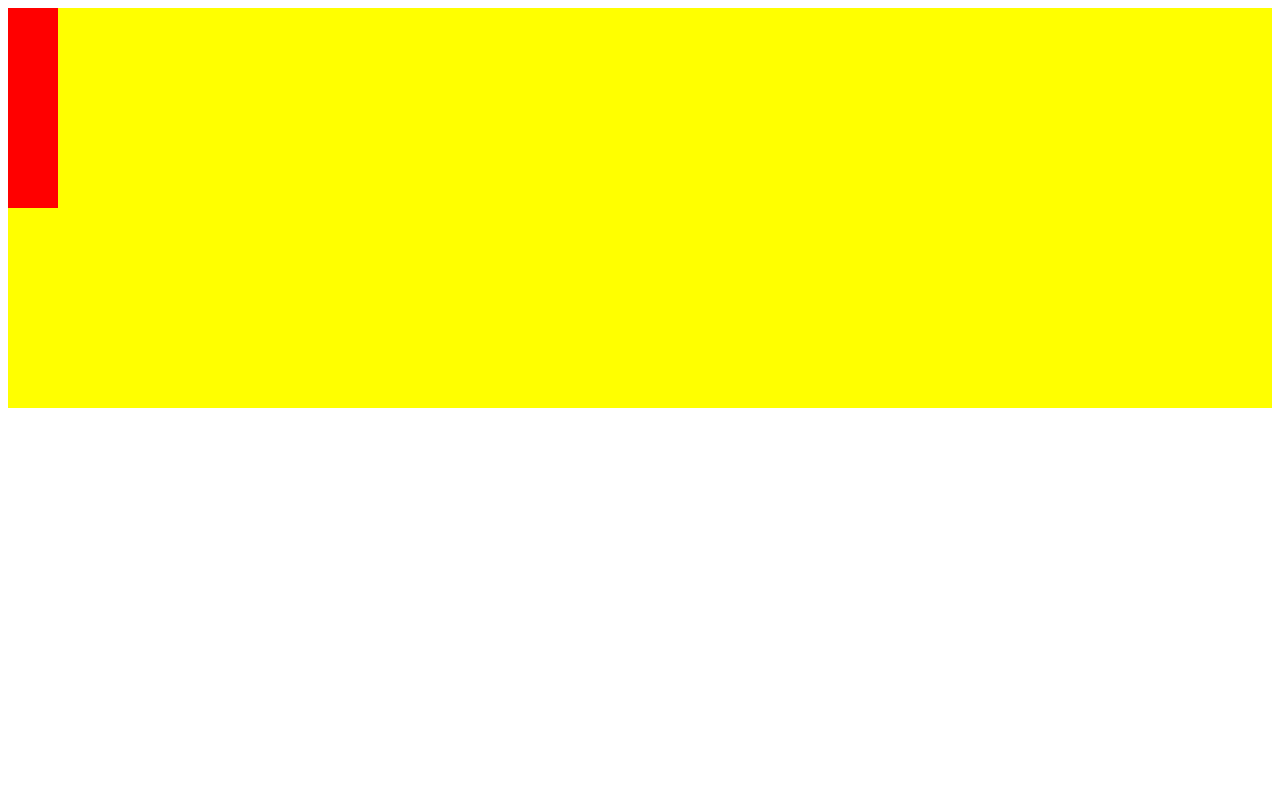
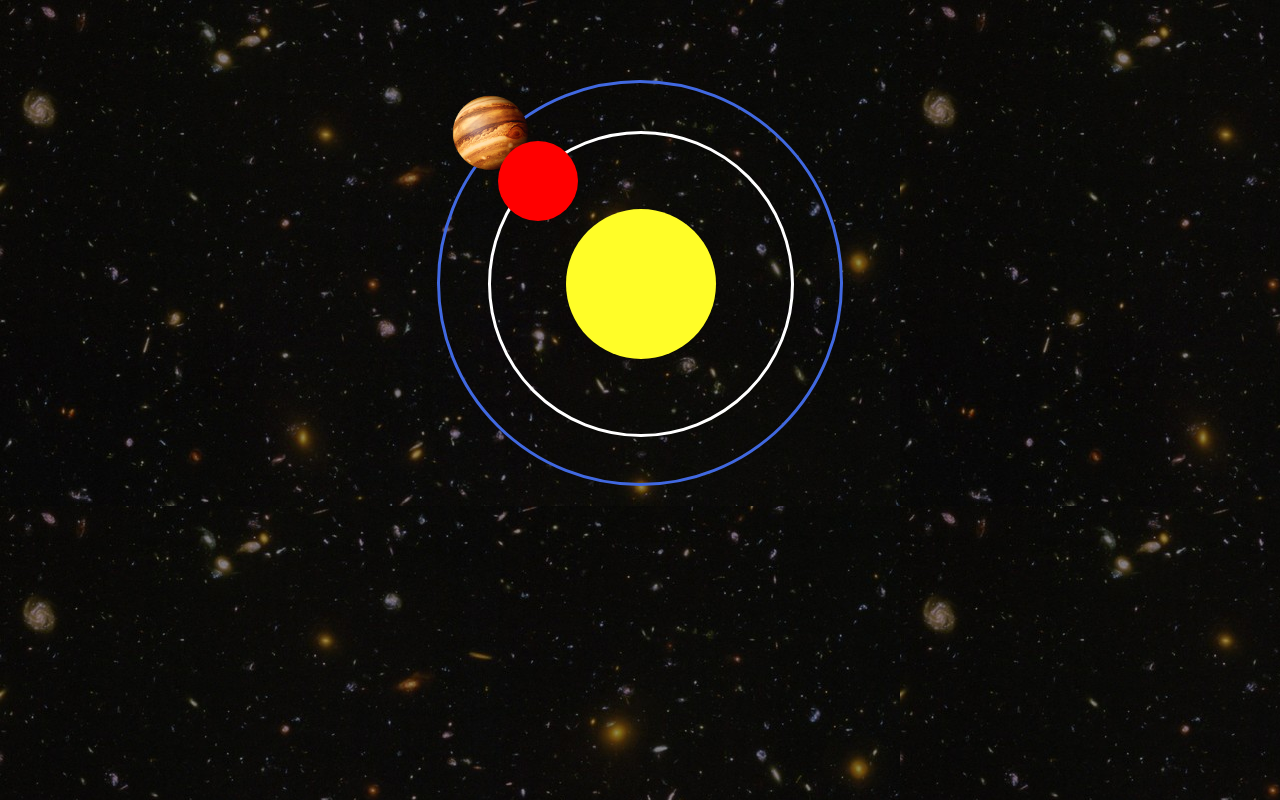
Before and after one commit to Kristel96/3MainAcademy, a plain HTML site: page index.html in a window 1280 px wide. Drawn offline with Linux system fonts and the light colour scheme.

Commit message:
1.3.8 lab with added jupiter

```diff
--- a/index.html
+++ b/index.html
@@ -3,18 +3,17 @@
 <head>
     <meta charset="utf-8">
     <meta name="viewport">
-    <link rel="icon" href="https://www.w3schools.com/w3css/img_lights.jpg">
-    <title>Learn how to style</title>
+    <title>Learn how animate</title>
     <link rel="stylesheet" href="style.css">
 </head>
 
-<body>
-
-<div class="father">
-    <div class="daughter">
+<body class="space">
+<div class="upper-orbit">
+    <img src="jupiter.png" class="jupiter"></img>
+    <div class="orbit">
+        <div class="mars scale"></div>
+        <div class="sun scale"></div>
     </div>
-
 </div>
-
 </body>
 </html>
--- a/style.css
+++ b/style.css
@@ -1,10 +1,73 @@
-.father{
+.space{
+    background-image: url("space.jpg");
+    margin: 80px auto;
+}
+.mars{
+    top: 7px;
+    left: 7px;
+    position: absolute;
+    height: 80px;
+    width: 80px;
+    background-color: red;
+    border-radius: 50%;
+}
+.sun{
+    position: absolute;
+    left: 25%;
+    top: 25%;
+    height: 150px;
+    width: 150px;
+    background-color: #fffd28;
+    border-radius: 50%;
+}
+.scale:hover{
+  transition: 1s;
+  transform: scale(1.2);
+  cursor: pointer;
+}
+.orbit{
+    top: 12%;
+    left: 12%;
+    /*margin: 30px auto;*/
+    position: relative;
+    height: 300px;
+    width: 300px;
+    border-radius: 50%;
+    border: 3px solid white;
+    -webkit-animation-name: spin;
+    -moz-animation-name: spin;
+    -o-animation-name: spin;
+    animation-name: spin;
+    animation-duration: 5s;
+    animation-iteration-count: infinite ;
+    animation-timing-function: linear;
+}
+.orbit:hover{
+    animation-play-state: paused;
+}
+@keyframes spin {
+    from {transform: rotate(0deg) }
+    to{transform: rotate(360deg) }
+}
+.jupiter{
+    position: absolute;
+    height: 100px;
+    width: 100px;
+}
+.upper-orbit{
+    margin: 30px auto;
     height: 400px;
-    width: 100%;
-    background-color: yellow;
+    width: 400px;
+    border:3px solid royalblue;
+    -webkit-border-radius: 50% ;
+    -moz-border-radius: 50%;
+    border-radius: 50% ;
+    animation-name: upper-spin;
+    animation-duration: 5s;
+    animation-iteration-count: infinite ;
+    animation-timing-function: linear;
 }
-.daughter {
-    height: 200px;
-    width: 50px;
-    background-color: red;
+@keyframes upper-spin {
+    from {transform: rotate(0deg) }
+    to{transform: rotate(360deg) }
 }
```
Also changed, not shown: jupiter.png (added), space.jpg (added).
